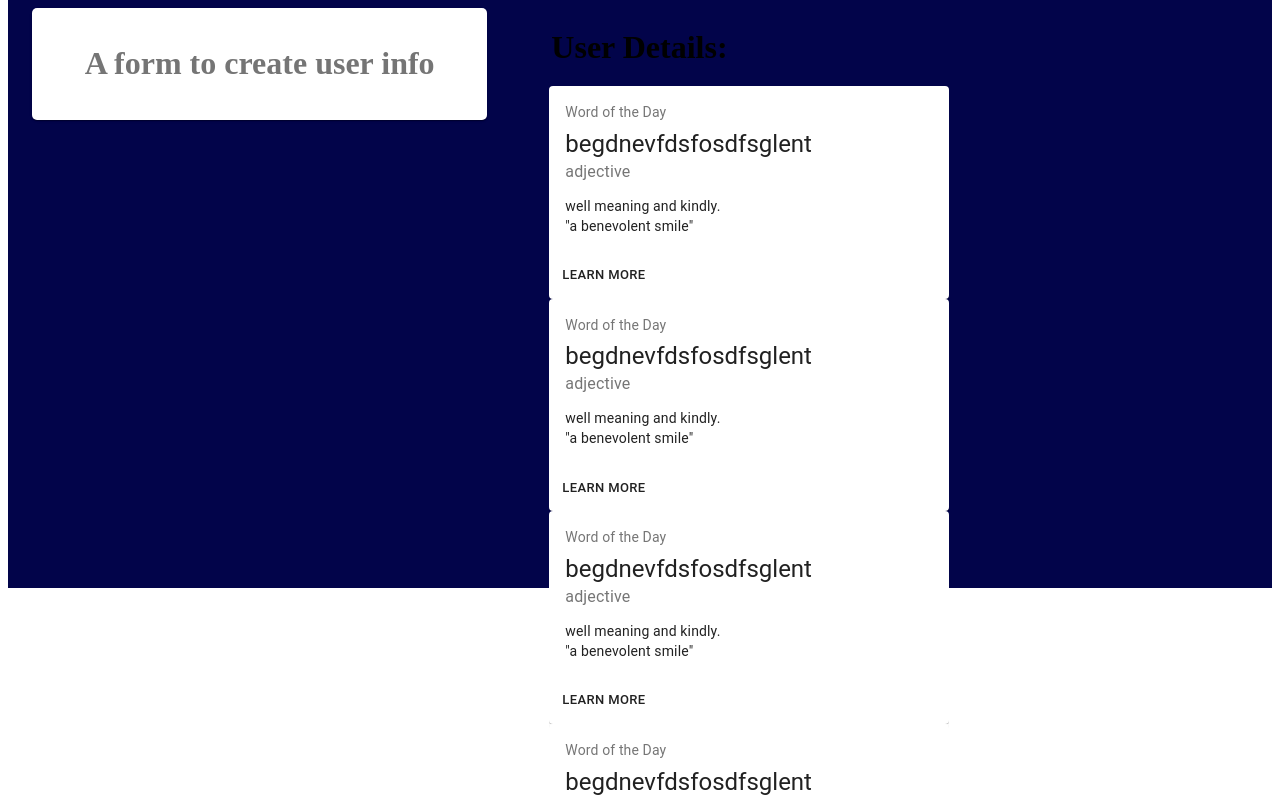
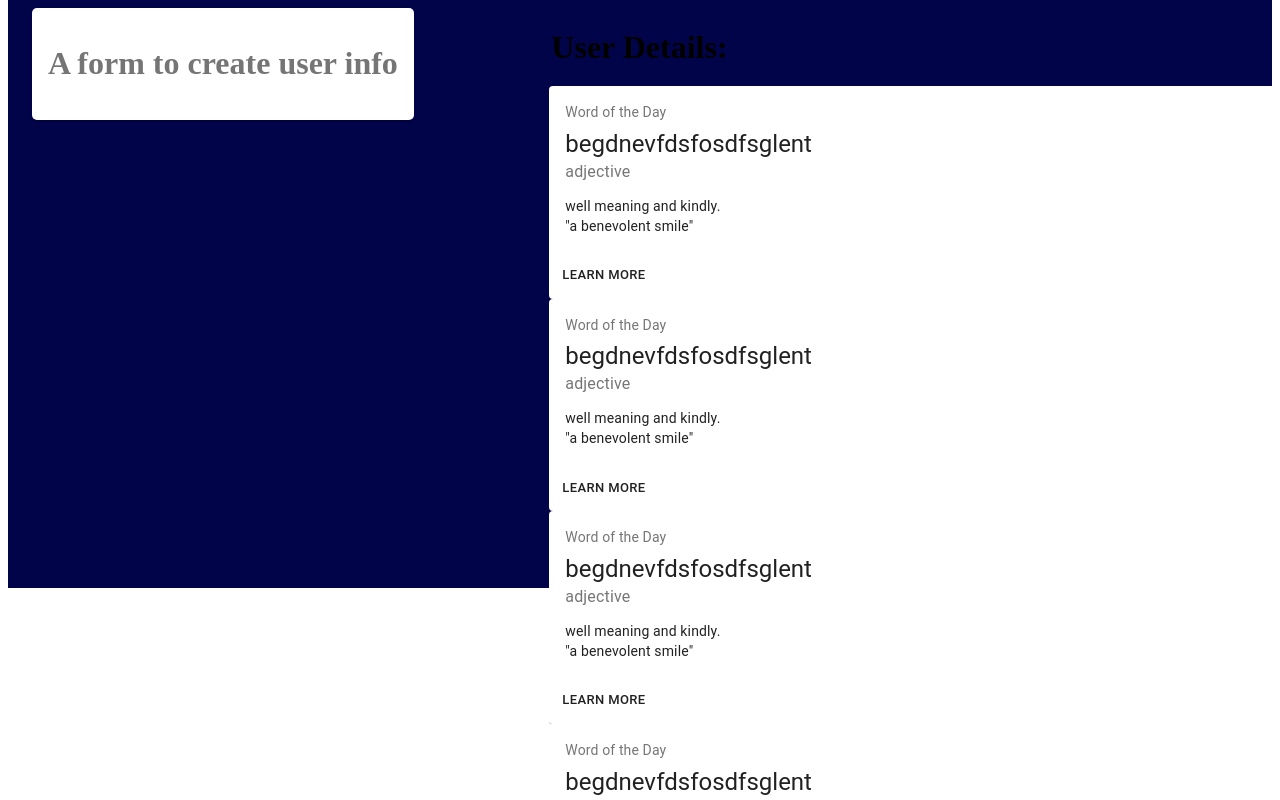
Before and after one commit to Danielthapa/TreeLeaf-Form-Task, a React (Create React App) app: page / in a window 1280 px wide. Shown: the top 800 px of the page. Built offline with nearby package versions, Linux system fonts and the light colour scheme.

Commit message:
created separate files for styling using material-ui styles component

```diff
--- a/src/HomePage.js
+++ b/src/HomePage.js
@@ -1,29 +1,12 @@
 import React from 'react';
-import { makeStyles } from '@material-ui/core/styles';
 import Container from '@material-ui/core/Container';
 import Grid from '@material-ui/core/Grid';
 import Paper from '@material-ui/core/Paper';
 import InfoForm from './components/InfoForm';
 import InfoList from './components/InfoList';
+import { useStyles } from './styles/HomePageStyles';
 
-const useStyles = makeStyles((theme) => ({
-    root: {
-        flexGrow: 1,
-        backgroundColor: "#02044A",
-        maxHeight: "100vh",
-        maxWidth: "100vw"
-    },
-    page: {
-        maxHeight: "600px"
 
-    },
-    paper: {
-        padding: theme.spacing(2),
-        textAlign: 'center',
-        color: theme.palette.text.secondary,
-        borderRadius: "5px",
-    },
-}))
 
 
 export default function HomePage() {
@@ -32,7 +15,7 @@ export default function HomePage() {
 
         return(
             <div className={classes.root}>
-                <Grid className={classes.page} container spacing={5}>
+                <Grid className={classes.homePage} container spacing={5}>
                     <Grid item xs={5}>
                         <Container max-width="md">
                             <Paper className={classes.paper}>
--- a/src/components/InfoForm.js
+++ b/src/components/InfoForm.js
@@ -1,9 +1,11 @@
-import React from 'react'
+import React from 'react';
+import { useStyles } from '../styles/InfoFormStyles';
 
 function InfoForm() {
+    const classes = useStyles();
 
     return(
-        <div>
+        <div className={classes.infoForm}>
             <h1>A form to create user info</h1>
         </div>
     )
--- a/src/components/InfoList.js
+++ b/src/components/InfoList.js
@@ -1,15 +1,7 @@
 import React from 'react';
 import UserInfo from './UserInfo';
-import { makeStyles } from '@material-ui/core/styles';
 import GridList from '@material-ui/core/GridList';
-
-const useStyles = makeStyles(() => ({
-    gridList: {
-        width: 500,
-        height: 450
-    },
-
-}))
+import { useStyles } from '../styles/InfoListStyles';
 
 
 export default function InfoList() {
--- a/src/components/UserInfo.js
+++ b/src/components/UserInfo.js
@@ -1,30 +1,11 @@
 import React from 'react';
-import { makeStyles } from '@material-ui/core/styles';
 import Card from '@material-ui/core/Card';
 import CardActions from '@material-ui/core/CardActions';
 import CardContent from '@material-ui/core/CardContent';
 import Button from '@material-ui/core/Button';
 import Typography from '@material-ui/core/Typography';
 import GridListTile from '@material-ui/core/GridListTile';
-
-const useStyles = makeStyles(() => ({
-    root: {
-        minWidth: 400,
-    },
-    bullet: {
-        display: 'inline-block',
-        margin: '0 2px',
-        transform: 'scale(0.8)'
-    },
-    title: {
-        fontSize: 14
-    },
-    pos: {
-        marginBottom: 12
-    }
-
-}));
-
+import { useStyles } from '../styles/UserInfoStyles';
 
 
 export default function UserInfo() {
--- /dev/null
+++ b/src/styles/HomePageStyles.js
@@ -0,0 +1,21 @@
+import { makeStyles } from '@material-ui/core/styles';
+
+export  const useStyles = makeStyles((theme) => ({
+    root: {
+        flexGrow: 1,
+        backgroundColor: "#02044A",
+        maxHeight: "100vh",
+        maxWidth: "100vw"
+    },
+    homePage: {
+        maxHeight: "600px"
+
+    },
+    paper: {
+        padding: theme.spacing(2),
+        textAlign: 'center',
+        color: theme.palette.text.secondary,
+        borderRadius: "5px",
+        position: 'fixed'
+    },
+}))
--- /dev/null
+++ b/src/styles/InfoFormStyles.js
@@ -0,0 +1,5 @@
+import { makeStyles } from '@material-ui/core/styles';
+
+export const useStyles = makeStyles(() => ({
+
+}));
--- /dev/null
+++ b/src/styles/InfoListStyles.js
@@ -0,0 +1,11 @@
+import { makeStyles } from '@material-ui/core/styles';
+
+
+
+export const useStyles = makeStyles(() => ({
+    gridList: {
+        width: 500,
+        height: 450
+    },
+
+}));
--- /dev/null
+++ b/src/styles/UserInfoStyles.js
@@ -0,0 +1,20 @@
+import { makeStyles } from '@material-ui/core/styles';
+
+
+export const useStyles = makeStyles(() => ({
+    root: {
+        minWidth: 800,
+    },
+    bullet: {
+        display: 'inline-block',
+        margin: '0 2px',
+        transform: 'scale(0.8)'
+    },
+    title: {
+        fontSize: 14
+    },
+    pos: {
+        marginBottom: 12
+    }
+
+}));
```
